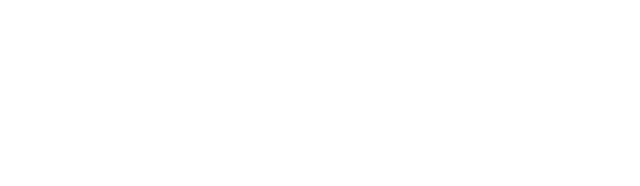
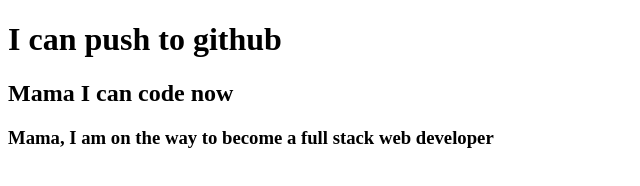
Before and after one commit to masumhs73/my-second-repo, a plain HTML site: page index.html in a window 1280 px wide. Shown: the whole page, without its empty margins (0-640 px from the left). Drawn offline with Linux system fonts and the light colour scheme.

Commit message:
added header

```diff
--- a/index.html
+++ b/index.html
@@ -6,6 +6,9 @@
     <title>My second Github repo</title>
 </head>
 <body>
+    <h1>I can push to github</h1>
+    <h2>Mama I can code now</h2>
+    <h3>Mama, I am on the way to become a full stack web developer</h3>
 
 </body>
 </html>
```
